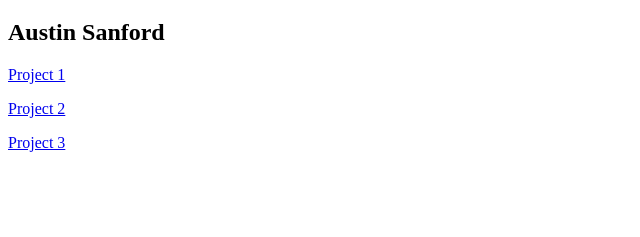
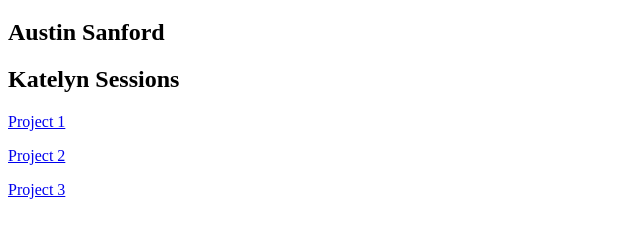
Before and after one commit to asanford/Project_3, a plain HTML site: page index.html in a window 1280 px wide. Shown: the part 61-298 px from the top of the page, without its empty margins (0-640 px from the left). Drawn offline with Linux system fonts and the light colour scheme.

Commit message:
Update index.html

```diff
--- a/index.html
+++ b/index.html
@@ -20,7 +20,7 @@
 
     <h1>DIG 4104c - Spring 2012</h1>
     <h2>Austin Sanford</h2>
-
+    <h2>Katelyn Sessions</h2>
     <p>
       <a href = "project1/project1.html">Project 1</a>
     </p>
```
